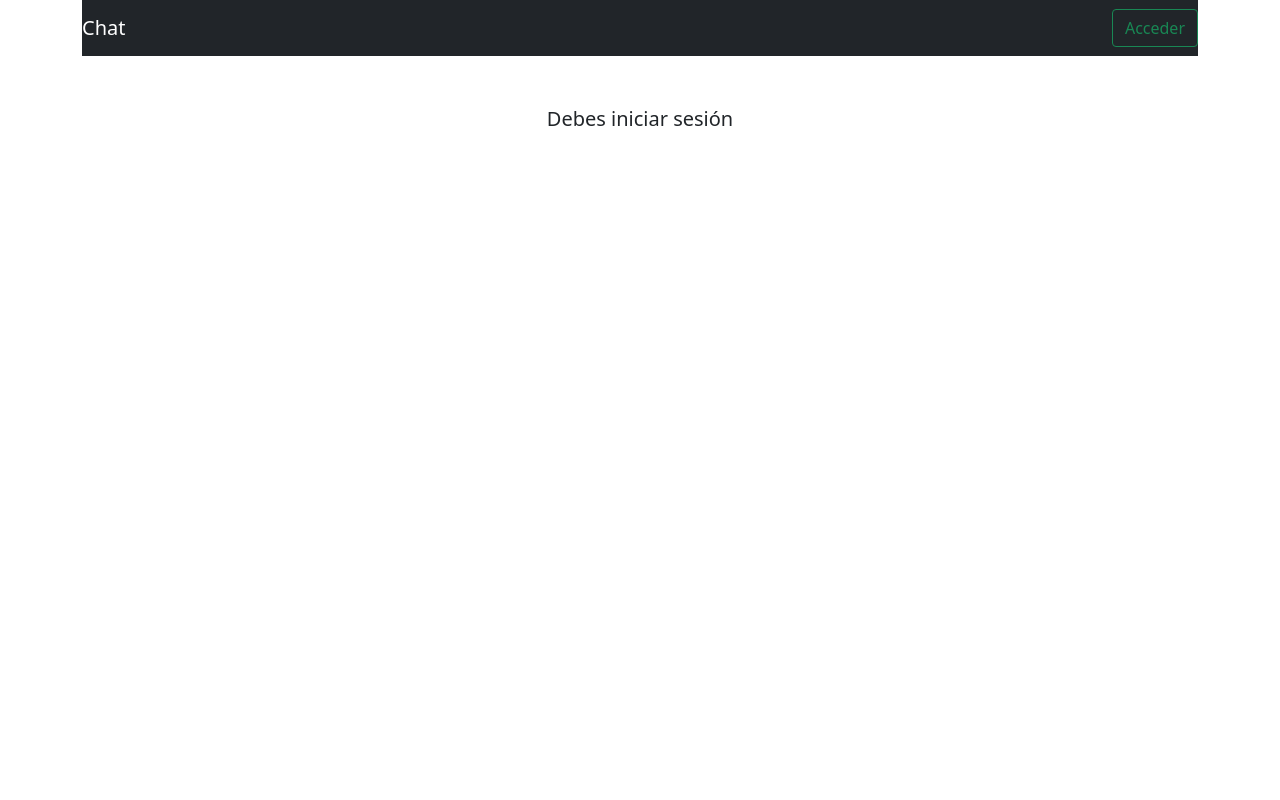
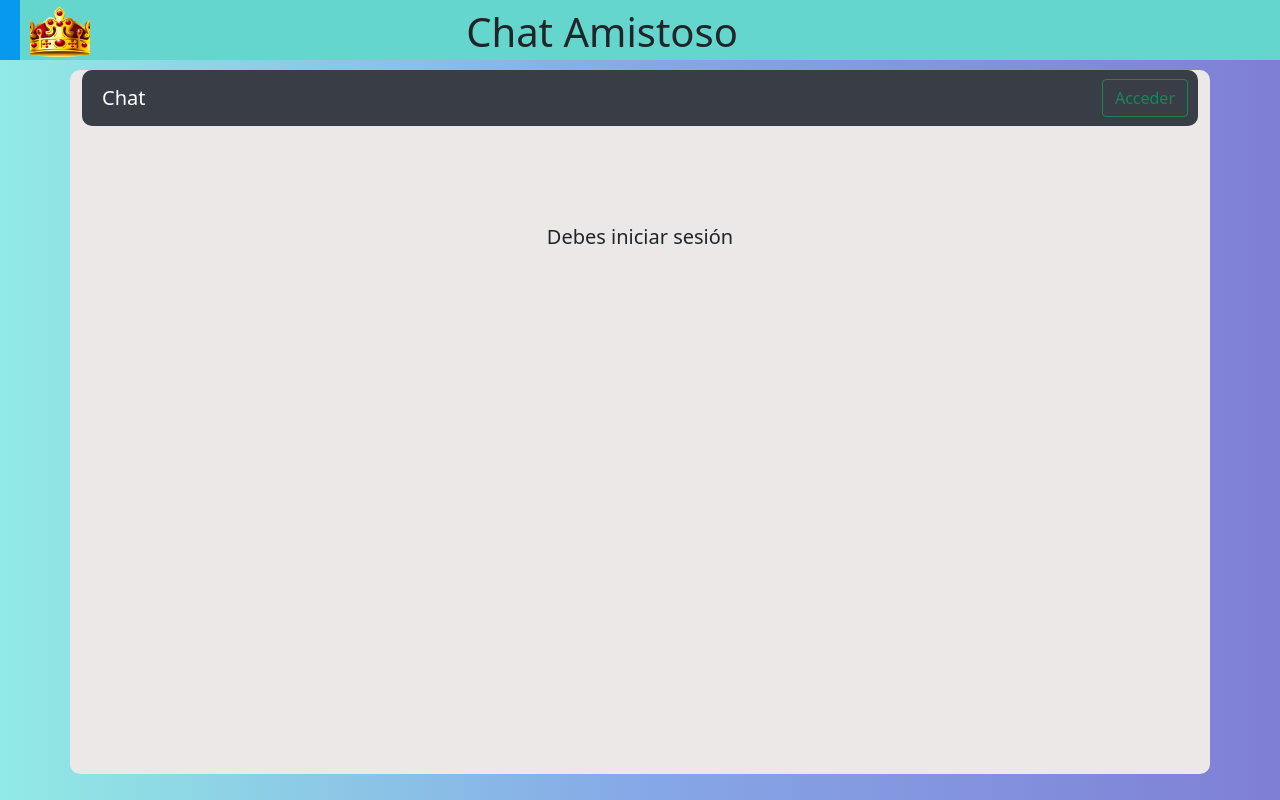
Before and after one commit to AndresArias26/Chat-con-Vainilla-JavaScript, a plain HTML site: page public/index.html in a window 1280 px wide. Drawn offline with nearby package versions, Linux system fonts and the light colour scheme; no server answers.

Commit message:
Todo casi terminado

```diff
--- /dev/null
+++ b/firestore.indexes.json
@@ -0,0 +1,4 @@
+{
+  "indexes": [],
+  "fieldOverrides": []
+}
--- a/app.js
+++ b/public/app.js
@@ -52,7 +52,7 @@ const contenidoChat = (user) => {
         inputChat.value = ''
   })
 
-  firebase.firestore().collection('chat')
+  firebase.firestore().collection('chat').orderBy('fecha')
     .onSnapshot(query =>{
         contenidoProtegido.innerHTML = ''
         query.forEach(doc => {
@@ -60,17 +60,18 @@ const contenidoChat = (user) => {
             if(doc.data().uid === user.uid){
                  contenidoProtegido.innerHTML += /*html*/`
                         <div class="d-flex justify-content-end">
-                            <span class="badge rounded-pill bg-primary">${doc.data().texto}</span>
+                            <span class="badge rounded-pill bg-primary">${doc.data().text}</span>
                         </div>
                     `
             }else{
                 contenidoProtegido.innerHTML += /*html*/`
                     <div class="d-flex justify-content-start">
-                        <span class="badge rounded-pill bg-secondary">${doc.data().texto}</span>
+                        <span class="badge rounded-pill bg-secondary">${doc.data().text}</span>
                     </div>
 
                 `
             }
+            contenidoProtegido.scrollTop = contenidoProtegido.scrollHeight
         })
     })
 }
--- /dev/null
+++ b/public/estilos.css
@@ -0,0 +1,43 @@
+.portada{
+    background-color: #65d6ce;
+    padding: 3px 10px;
+    border-left: solid #0699ee 20px;
+    /*box-shadow: 0 8px 10px rgba(66,66,66, .5)*/
+    margin: auto;
+    height: 60px;
+
+
+}
+.textoportada{
+    text-align: center;
+    display: inline-block;
+    margin-left: 30%;
+}
+
+.logo{
+    display: inline-block;
+    width: 60px;
+    height: 60px;
+    object-fit: cover;
+    margin-bottom: 20px;
+}
+
+
+.navbar{
+
+    padding-right: 10px;
+    padding-left: 20px;
+    background-color: #393e46;
+    border-radius: 10px;
+}
+.container{
+    margin-top: 10px;
+    background-color:#ece8e8; ;
+    border-radius: 10px;
+}
+body{
+    background: #7F7FD5;  /* fallback for old browsers */
+    background: -webkit-linear-gradient(to right, #91EAE4, #86A8E7, #7F7FD5);  /* Chrome 10-25, Safari 5.1-6 */
+    background: linear-gradient(to right, #91EAE4, #86A8E7, #7F7FD5); /* W3C, IE 10+/ Edge, Firefox 16+, Chrome 26+, Opera 12+, Safari 7+ */
+    ;
+}
--- a/index.html
+++ b/public/index.html
@@ -8,7 +8,9 @@
     <!-- Bootstrap CSS -->
     <link href="https://cdn.jsdelivr.net/npm/bootstrap@5.0.0-beta1/dist/css/bootstrap.min.css" rel="stylesheet" integrity="sha384-giJF6kkoqNQ00vy+HMDP7azOuL0xtbfIcaT9wjKHr8RbDVddVHyTfAAsrekwKmP1" crossorigin="anonymous">
 
-    <title>Hello, world!</title>
+    <title>Chatoon</title>
+    <link rel="shortcut icon" href="/img/corona.png" type="image/x-icon">
+    <link rel="stylesheet" href="/estilos.css">
 
     <script src="https://www.gstatic.com/firebasejs/8.2.6/firebase-app.js"></script>
     <script src="https://www.gstatic.com/firebasejs/8.2.6/firebase-auth.js"></script>
@@ -30,14 +32,18 @@
 
   </head>
   <body>
+
+    <div class="portada">
+        <img src="/img/corona.png" alt="corona" class="logo">
+        <h1 class="textoportada">Chat Amistoso</h1>
+
+    </div>
     <div class="container">
-      <nav class="navbar navbar-dark bg-dark">
+      <nav class="navbar navbar-dark ">
         <span class="navbar-brand" id="nombreUsuario">Chat</span>
         <div id="botones"></div>
       </nav>
-      <main id="contenidoProtegido">
-
-      </main>
+      <main id="contenidoProtegido" class="mt-5" style="height: 75vh; overflow-y: scroll;"></main>
 
       <form id="formulario">
         <input type="text" class="form-control" placeholder="Enviar mensaje" id="inputChat">
@@ -47,7 +53,6 @@
       </form>
 
     </div>
-
     <script src="app.js"></script>
   </body>
 </html>
```
Also changed, not shown: public/404.html (added, +33 -0 lines), firebase.json (added), public/img/DiamanteYT.png (added), public/img/corona.png (added), 3 other files.
